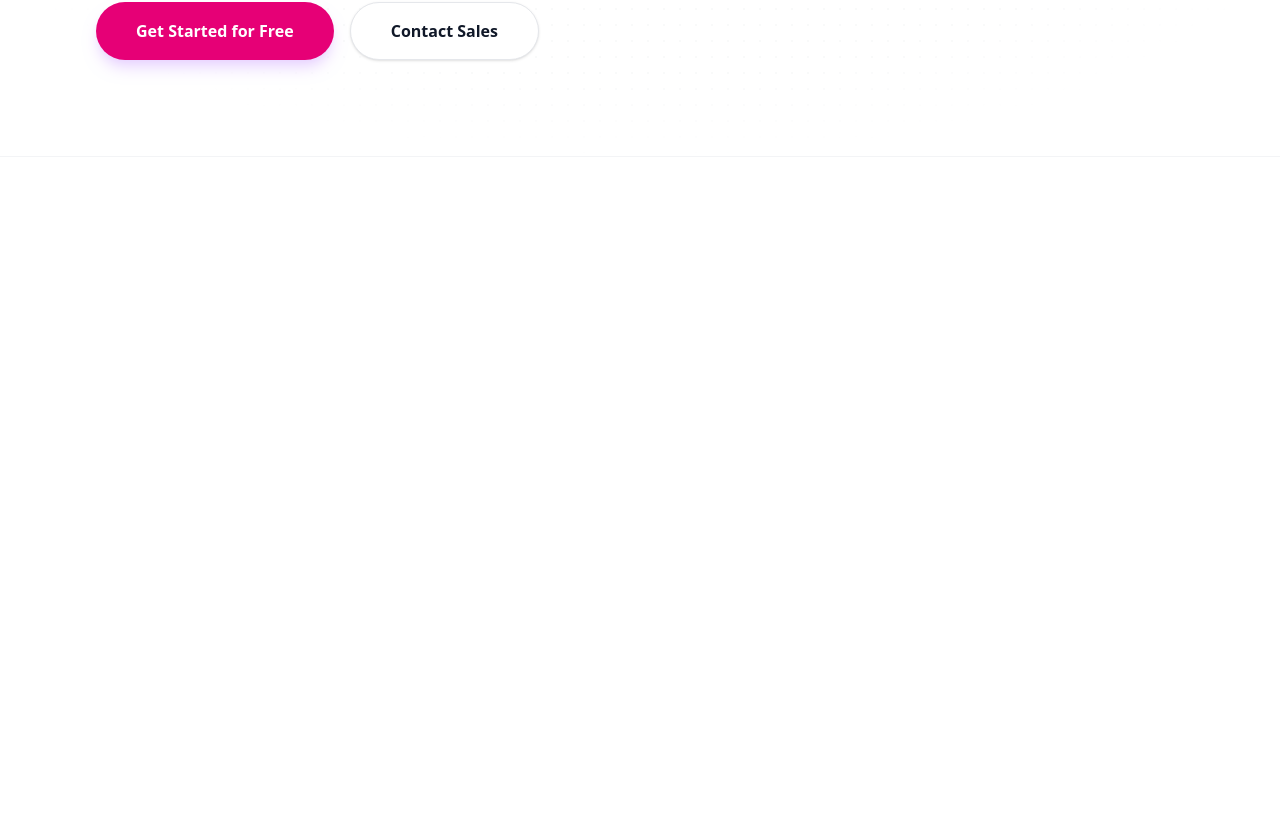
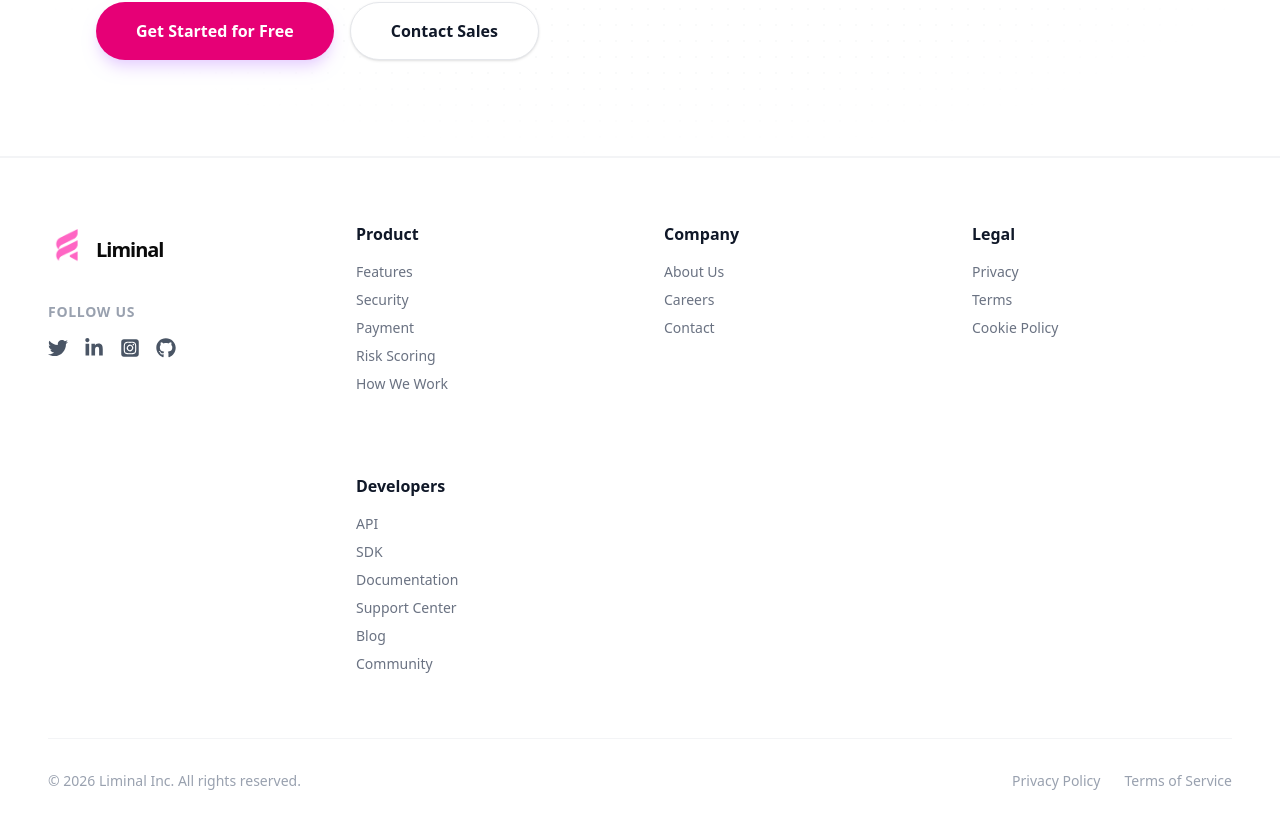
Before and after one commit to Yudeat/Liminal, a Next.js app: page / in a window 1280 px wide. Shown: the part 1664-2487 px from the top of the page. Before the commit the page ends 1821 px from the top, so only its background shows below. Built offline with nearby package versions, Linux system fonts and the light colour scheme; what lightswind would draw is missing.

Commit message:
Footer Initials

```diff
--- a/app/Footer.tsx
+++ b/app/Footer.tsx
@@ -1,13 +1,79 @@
-export default function Footer(){
+import Image from "next/image";
+import { FaLinkedinIn, FaTwitter, FaSquareInstagram, FaGithub } from "react-icons/fa6";
 
-    return(
+export default function Footer() {
+  const socialLinks = [
+    { icon: <FaTwitter />, href: "#" },
+    { icon: <FaLinkedinIn />, href: "#" },
+    { icon: <FaSquareInstagram />, href: "#" },
+    { icon: <FaGithub />, href: "#" },
+  ];
 
-        <>
-        <section>
-            <div>
+  const footerLinks = {
+    Product: ["Features", "Security", "Payment", "Risk Scoring", "How We Work"],
+    Company: ["About Us", "Careers", "Contact"],
+    Legal: ["Privacy", "Terms", "Cookie Policy"],
+  };
 
+  const developerLinks = ["API", "SDK", "Documentation", "Support Center", "Blog", "Community"];
+
+  return (
+    <footer className="bg-white border-t border-gray-100 pt-16 pb-8 px-6 md:px-12">
+      <div className="max-w-7xl mx-auto grid grid-cols-1 md:grid-cols-4 gap-12">
+
+        <div className="flex flex-col gap-6 md:col-span-1">
+          <div className="flex items-center gap-2">
+            <Image src="/nav.png" alt="logo" width={40} height={40} />
+            <span className="text-xl font-bold tracking-tighter">Liminal</span>
+          </div>
+          <div>
+            <p className="text-sm font-semibold uppercase tracking-wider text-gray-400 mb-4">Follow Us</p>
+            <ul className="flex gap-4">
+              {socialLinks.map((social, i) => (
+                <li key={i} className="text-xl text-gray-600 hover:text-[#bf00ff] hover:-translate-y-1 transition-all duration-300 cursor-pointer">
+                  {social.icon}
+                </li>
+              ))}
+            </ul>
+          </div>
+        </div>
+
+        <div className="md:col-span-3 grid grid-cols-1 sm:grid-cols-3 gap-12">
+
+          {Object.entries(footerLinks).map(([title, links]) => (
+            <div key={title}>
+              <h3 className="font-bold text-gray-900 mb-4">{title}</h3>
+              <ul className="space-y-2">
+                {links.map((link) => (
+                  <li key={link} className="text-gray-500 hover:text-[#bf00ff] cursor-pointer transition-colors text-sm">
+                    {link}
+                  </li>
+                ))}
+              </ul>
             </div>
-        </section>
-        </>
-    )
+          ))}
+
+          <div className="mt-4 md:mt-8">
+            <h3 className="font-bold text-gray-900 mb-4">Developers</h3>
+            <ul className="space-y-2">
+              {developerLinks.map((link) => (
+                <li key={link} className="text-gray-500 hover:text-[#bf00ff] cursor-pointer transition-colors text-sm">
+                  {link}
+                </li>
+              ))}
+            </ul>
+          </div>
+        </div>
+      </div>
+
+      {/* Copyright and Legal */}
+      <div className="max-w-7xl mx-auto mt-16 pt-8 border-t border-gray-100 flex flex-col md:flex-row justify-between items-center gap-4 text-sm text-gray-400">
+        <p>© {new Date().getFullYear()} Liminal Inc. All rights reserved.</p>
+        <div className="flex gap-6">
+          <span className="hover:text-gray-600 cursor-pointer">Privacy Policy</span>
+          <span className="hover:text-gray-600 cursor-pointer">Terms of Service</span>
+        </div>
+      </div>
+    </footer>
+  );
 }
--- a/app/page.tsx
+++ b/app/page.tsx
@@ -1,3 +1,4 @@
+import Footer from "./Footer";
 import Navbar from "./Navbar";
 import Newsletter from "./Newsletter";
 import CallMenu from "./callMenu";
@@ -7,7 +8,7 @@ export default function Home() {
  <Navbar />
 <Newsletter/>
 <CallMenu/>
-
+    <Footer/>
 
     </>
   );
```
